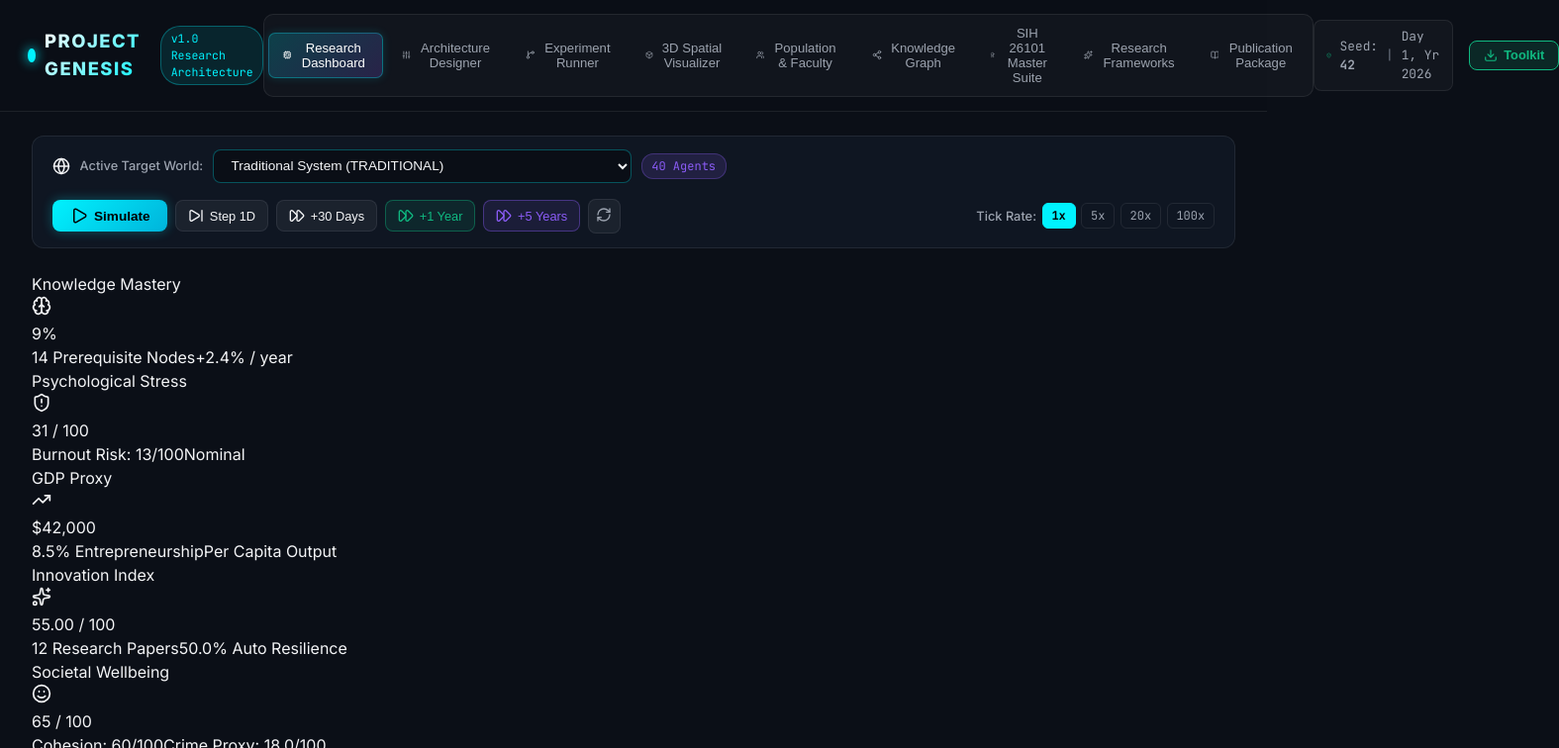
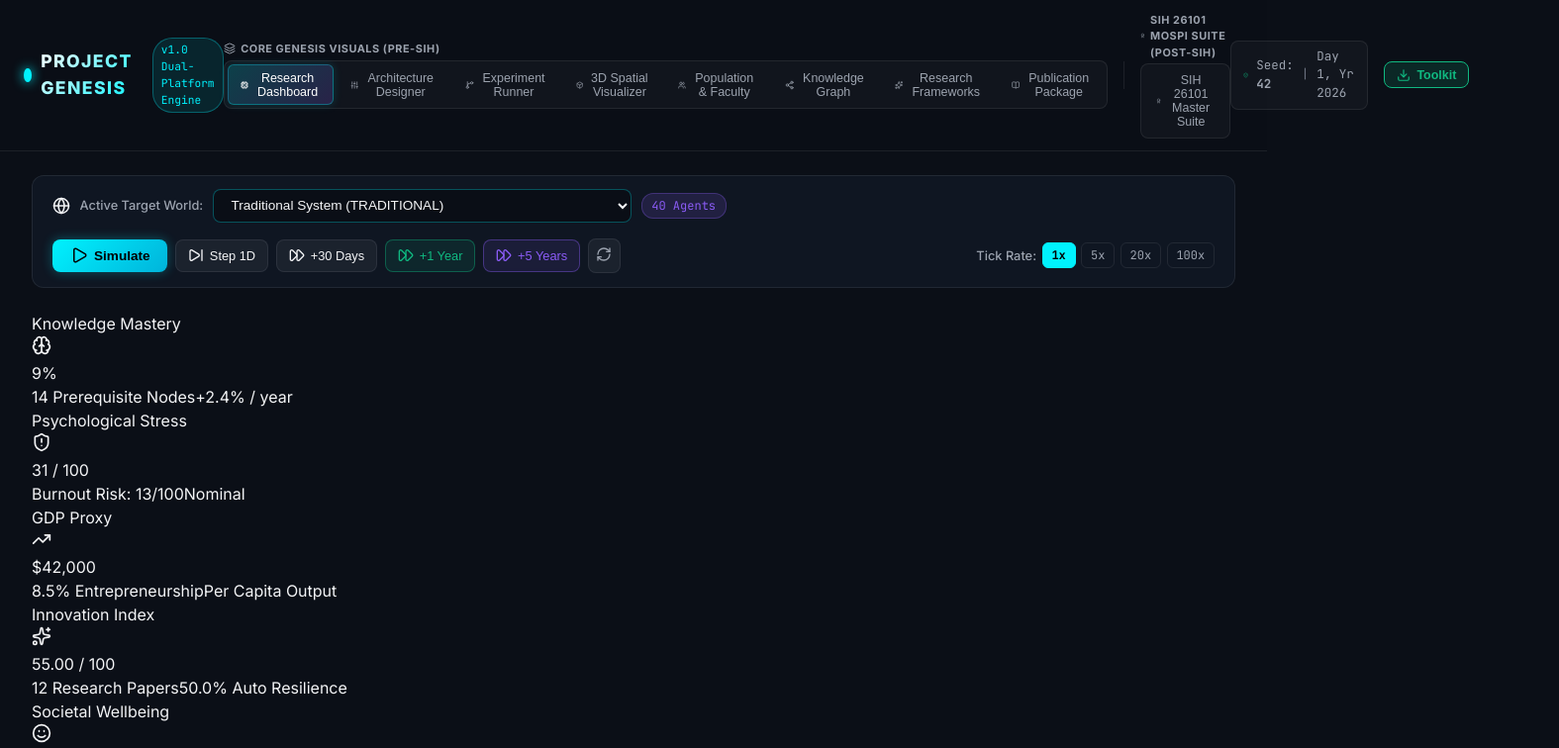
Before and after one commit to alena-tas12/Project-Genesis, a React (Vite) app: page / in a window 1280 px wide. Shown: the top 756 px of the page at 99% size, 1575 px wide, since content can reach past the window. Built offline with nearby package versions, Linux system fonts and the light colour scheme.

Commit message:
Organize header navigation into Dual-Platform Groups: Core Genesis Visuals (Pre-SIH) and SIH 26101 MoSPI Suite (Post-SIH)

```diff
--- a/src/components/layout/Navbar.tsx
+++ b/src/components/layout/Navbar.tsx
@@ -1,5 +1,5 @@
 import type { FC } from 'react';
-import { ShieldCheck, Cpu, Sliders, GitBranch, Share2, Users, Sparkles, BookOpen, Download, Box, Award } from 'lucide-react';
+import { ShieldCheck, Cpu, Sliders, GitBranch, Share2, Users, Sparkles, BookOpen, Download, Box, Award, Layers } from 'lucide-react';
 
 interface NavbarProps {
   activeTab: string;
@@ -18,16 +18,19 @@ export const Navbar: FC<NavbarProps> = ({
   currentYear,
   onExportPackage
 }) => {
-  const tabs = [
+  const genesisTabs = [
     { id: 'dashboard', label: 'Research Dashboard', icon: Cpu },
     { id: 'designer', label: 'Architecture Designer', icon: Sliders },
     { id: 'experiments', label: 'Experiment Runner', icon: GitBranch },
     { id: 'classroom3d', label: '3D Spatial Visualizer', icon: Box },
     { id: 'population', label: 'Population & Faculty', icon: Users },
     { id: 'knowledge', label: 'Knowledge Graph', icon: Share2 },
-    { id: 'igot', label: 'SIH 26101 Master Suite', icon: Award },
     { id: 'frameworks', label: 'Research Frameworks', icon: Sparkles },
     { id: 'publication', label: 'Publication Package', icon: BookOpen }
+  ];
+
+  const sihTabs = [
+    { id: 'igot', label: 'SIH 26101 Master Suite', icon: Award }
   ];
 
   return (
@@ -38,12 +41,19 @@ export const Navbar: FC<NavbarProps> = ({
           <span className="logo-text">PROJECT GENESIS</span>
         </div>
         <span className="version-badge">
-          v1.0 Research Architecture
+          v1.0 Dual-Platform Engine
         </span>
       </div>
 
-      <nav className="nav-tabs">
-        {tabs.map(t => {
+      {/* Main Tab Groups */}
+      <nav className="nav-tabs-container">
+        {/* Core Genesis Visuals (Pre-SIH) Group */}
+        <div className="nav-group">
+          <span className="group-label">
+            <Layers size={12} className="icon-cyan" /> Core Genesis Visuals (Pre-SIH)
+          </span>
+          <div className="nav-tabs">
+            {genesisTabs.map(t => {
               const Icon = t.icon;
               const isActive = activeTab === t.id;
               return (
@@ -52,11 +62,38 @@ export const Navbar: FC<NavbarProps> = ({
                   onClick={() => setActiveTab(t.id)}
                   className={`nav-button ${isActive ? 'active' : ''}`}
                 >
-              <Icon className="nav-icon" size={15} />
+                  <Icon className="nav-icon" size={14} />
                   <span>{t.label}</span>
                 </button>
               );
             })}
+          </div>
+        </div>
+
+        <div className="nav-divider" />
+
+        {/* SIH 26101 Module (Post-SIH) Group */}
+        <div className="nav-group">
+          <span className="group-label">
+            <Award size={12} className="icon-purple" /> SIH 26101 MoSPI Suite (Post-SIH)
+          </span>
+          <div className="nav-tabs">
+            {sihTabs.map(t => {
+              const Icon = t.icon;
+              const isActive = activeTab === t.id;
+              return (
+                <button
+                  key={t.id}
+                  onClick={() => setActiveTab(t.id)}
+                  className={`nav-button sih-highlight ${isActive ? 'active' : ''}`}
+                >
+                  <Icon className="nav-icon" size={14} />
+                  <span>{t.label}</span>
+                </button>
+              );
+            })}
+          </div>
+        </div>
       </nav>
 
       <div className="header-actions">
--- a/src/index.css
+++ b/src/index.css
@@ -49,7 +49,7 @@ body {
   display: flex;
   align-items: center;
   justify-content: space-between;
-  padding: 0.85rem 1.75rem;
+  padding: 0.75rem 1.5rem;
   background: rgba(11, 15, 23, 0.95);
   backdrop-filter: blur(16px);
   border-bottom: 1px solid var(--border-glass);
@@ -80,7 +80,7 @@ body {
 
 .logo-text {
   font-weight: 800;
-  font-size: 1.15rem;
+  font-size: 1.1rem;
   letter-spacing: 0.08em;
   background: linear-gradient(135deg, #FFF 0%, var(--cyan) 100%);
   -webkit-background-clip: text;
@@ -88,8 +88,8 @@ body {
 }
 
 .version-badge {
-  font-size: 0.72rem;
-  padding: 0.2rem 0.6rem;
+  font-size: 0.7rem;
+  padding: 0.2rem 0.5rem;
   border-radius: 20px;
   background: rgba(0, 242, 254, 0.1);
   border: 1px solid var(--border-cyan);
@@ -97,27 +97,56 @@ body {
   font-family: var(--font-mono);
 }
 
+.nav-tabs-container {
+  display: flex;
+  align-items: center;
+  gap: 1rem;
+}
+
+.nav-group {
+  display: flex;
+  flex-direction: column;
+  gap: 0.2rem;
+}
+
+.group-label {
+  display: flex;
+  align-items: center;
+  gap: 0.35rem;
+  font-size: 0.68rem;
+  color: var(--text-muted);
+  text-transform: uppercase;
+  font-weight: 700;
+  letter-spacing: 0.05em;
+}
+
+.nav-divider {
+  width: 1px;
+  height: 28px;
+  background: var(--border-glass);
+}
+
 .nav-tabs {
   display: flex;
   align-items: center;
-  gap: 0.35rem;
+  gap: 0.3rem;
   background: rgba(255, 255, 255, 0.03);
-  padding: 0.25rem;
-  border-radius: 10px;
+  padding: 0.2rem;
+  border-radius: 8px;
   border: 1px solid var(--border-glass);
 }
 
 .nav-button {
   display: flex;
   align-items: center;
-  gap: 0.45rem;
-  padding: 0.45rem 0.85rem;
+  gap: 0.4rem;
+  padding: 0.35rem 0.75rem;
   border: none;
   background: transparent;
   color: var(--text-muted);
-  font-size: 0.82rem;
+  font-size: 0.78rem;
   font-weight: 500;
-  border-radius: 7px;
+  border-radius: 6px;
   cursor: pointer;
   transition: all 0.2s ease;
 }
@@ -134,6 +163,12 @@ body {
   box-shadow: 0 0 10px rgba(0, 242, 254, 0.15);
 }
 
+.nav-button.sih-highlight.active {
+  background: linear-gradient(135deg, rgba(16, 185, 129, 0.25) 0%, rgba(0, 242, 254, 0.25) 100%);
+  border-color: var(--emerald);
+  box-shadow: 0 0 10px rgba(16, 185, 129, 0.2);
+}
+
 .header-actions {
   display: flex;
   align-items: center;
@@ -144,11 +179,11 @@ body {
   display: flex;
   align-items: center;
   gap: 0.5rem;
-  font-size: 0.8rem;
+  font-size: 0.78rem;
   color: var(--text-muted);
   font-family: var(--font-mono);
   background: rgba(255, 255, 255, 0.03);
-  padding: 0.4rem 0.75rem;
+  padding: 0.35rem 0.75rem;
   border-radius: 8px;
   border: 1px solid var(--border-glass);
 }
@@ -165,12 +200,12 @@ body {
   display: flex;
   align-items: center;
   gap: 0.4rem;
-  padding: 0.4rem 0.85rem;
+  padding: 0.35rem 0.75rem;
   border-radius: 8px;
   border: 1px solid var(--emerald);
   background: rgba(16, 185, 129, 0.15);
   color: var(--emerald);
-  font-size: 0.8rem;
+  font-size: 0.78rem;
   font-weight: 600;
   cursor: pointer;
   transition: all 0.2s ease;
```
Lines whose indentation alone changed are shown as unchanged.
